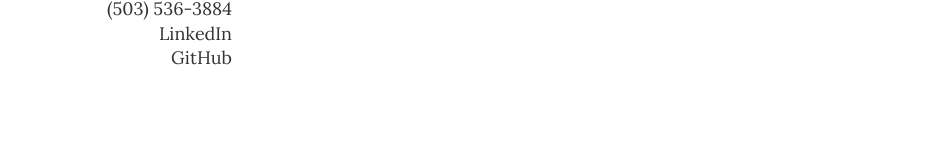
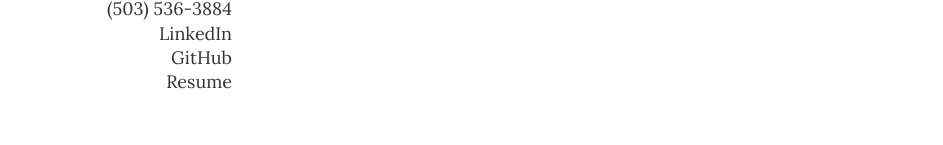
Before and after one commit to tklovett/tklovett.github.io, a plain HTML site: page index.html in a window 1280 px wide. Shown: the part 420-565 px from the top of the page, without its empty margins (154-1097 px from the left). Drawn offline with Linux system fonts and the light colour scheme.

Commit message:
feat: add updated resume

```diff
--- a/index.html
+++ b/index.html
@@ -17,6 +17,7 @@
         <a href="tel:5035363884" target="_blank">(503) 536-3884</a>
         <a href="https://www.linkedin.com/in/tklovett" target="_blank">LinkedIn</a>
         <a href="https://github.com/tklovett" target="_blank">GitHub</a>
+        <a href="https://www.tklovett.org/assets/Thomas Lovett - Resume - 2022-02-17.pdf" target="_blank">Resume</a>
     </div>
     <h1>Thomas Lovett</h1>
     <p class="byline">My handle is <a href="https://www.google.com/search?q=tklovett" target="_blank">tklovett</a> on most accounts.</p>
```
Also changed, not shown: 1 other file.
